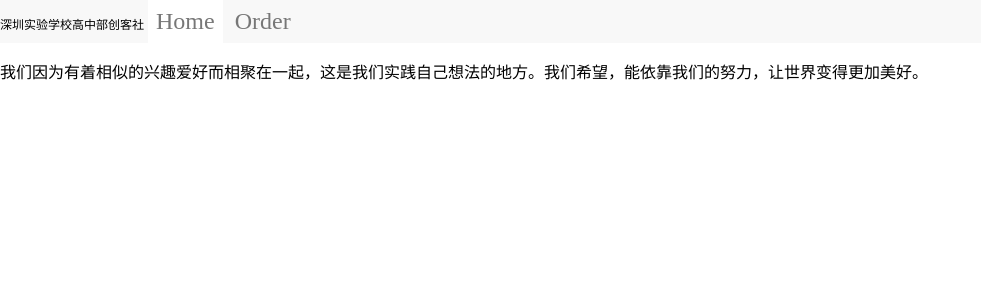
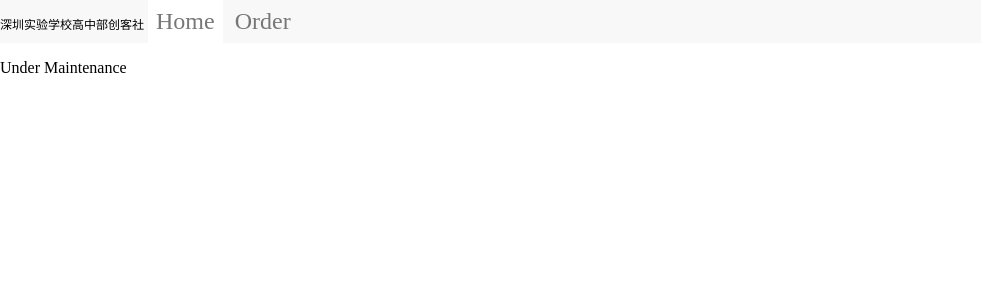
Before and after one commit to szes-maker/szes-maker.github.io, a Jekyll site: the page built from index.md, in a window 1280 px wide. Shown: the top 300 px of the page, without its empty margins (0-981 px from the left). Built offline with Jekyll 4.4.1, drawn with Linux system fonts in a browser that asks for light colours.

Commit message:
put a temporary placeholder

```diff
--- a/index.md
+++ b/index.md
@@ -3,4 +3,4 @@ layout: default
 title: 深圳实验学校高中部创客社
 ---
 
-我们因为有着相似的兴趣爱好而相聚在一起，这是我们实践自己想法的地方。我们希望，能依靠我们的努力，让世界变得更加美好。
+Under Maintenance
```
